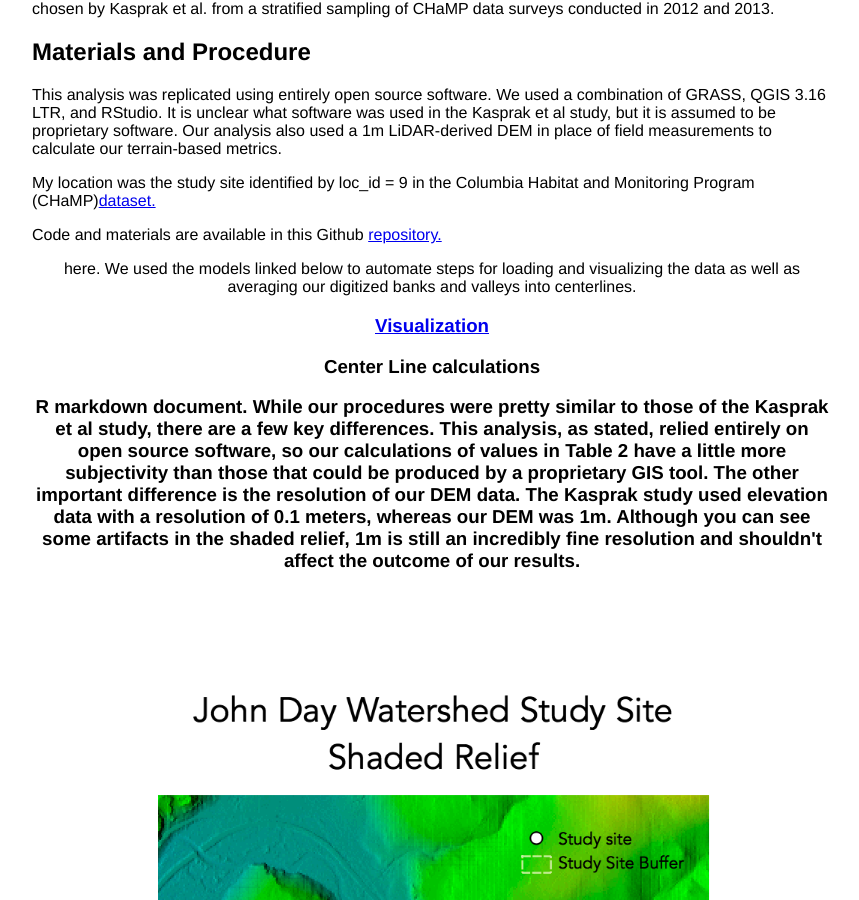
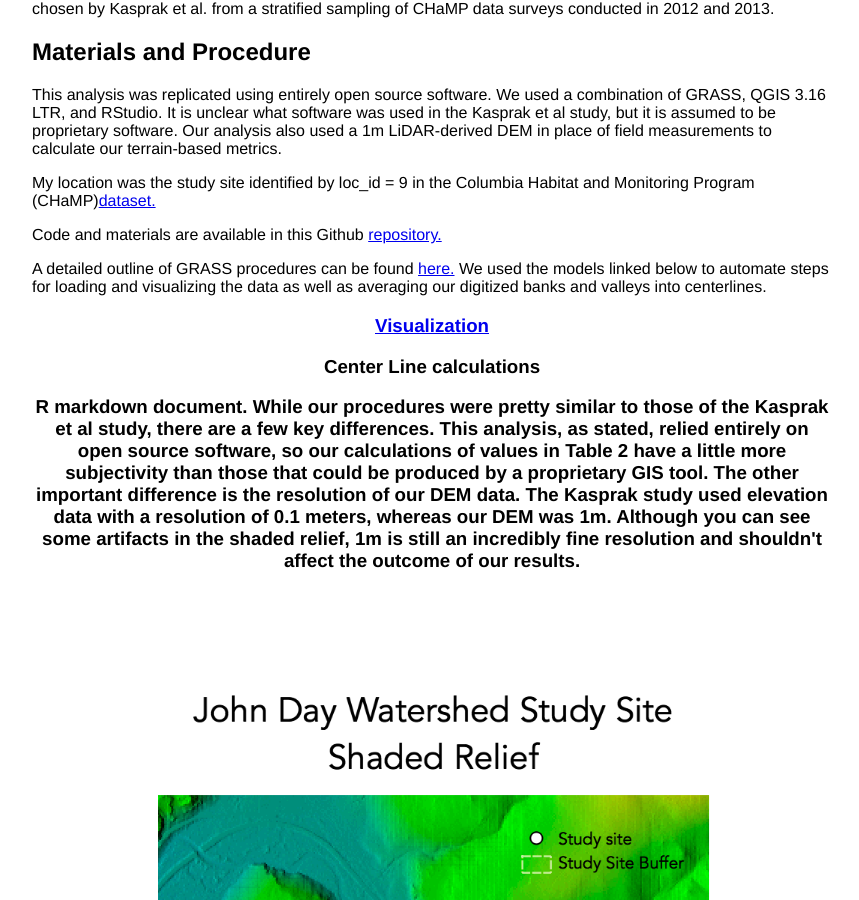
Before and after one commit to hrigdon98/hrigdon98.github.io, a Jekyll site: the page rosgen/report.html, which Jekyll copies as it is, in a window 1280 px wide and 900 px high, scrolled down 999 px. Shown: the whole window, without its empty margins (208-1067 px from the left). Built offline with Jekyll 4.4.1, drawn with Linux system fonts in a browser that asks for light colours; nearby versions of some CDN libraries.

Commit message:
Update report.html

```diff
--- a/rosgen/report.html
+++ b/rosgen/report.html
@@ -53,9 +53,9 @@
 <p style="text-align:left"> This analysis was replicated using entirely open source software. We used a combination of GRASS, QGIS 3.16 LTR, and RStudio. It is unclear what software was used in the Kasprak et al study, but it is assumed to be proprietary software. Our analysis also used a  1m LiDAR-derived DEM in place of field measurements to calculate our terrain-based metrics. </p>
 
 <p style="text-align:left">My location was the study site identified by loc_id = 9 in the Columbia Habitat and Monitoring Program (CHaMP)<a href = "https://github.com/hrigdon98/RE-rosgen/tree/main/data/raw/public">dataset.</a></p>
-<p style="text-align:left">Code and materials are available in this Github <a href = "https://github.com/hrigdon98/RE-rosgen">repository.</a></p>
+<p style="text-align:left">Code and materials are available in this Github <a href = "https://github.com/hrigdon98/RE-rosgen">repository.</a> </p>
 
-<p style="text-align:left> A detailed outline of GRASS procedures can be found <a href = "https://github.com/hrigdon98/RE-rosgen/blob/main/procedure/protocols/1-Research_Protocol_GRASS.pdf">here.</a> We used the models linked below to automate steps for loading and visualizing the data as well as averaging our digitized banks and valleys into centerlines.</p>
+<p style="text-align:left"> A detailed outline of GRASS procedures can be found <a href = "https://github.com/hrigdon98/RE-rosgen/blob/main/procedure/protocols/1-Research_Protocol_GRASS.pdf">here.</a> We used the models linked below to automate steps for loading and visualizing the data as well as averaging our digitized banks and valleys into centerlines.</p>
 
 <h3 style="text-align:left> Models:</h3>
 
```
